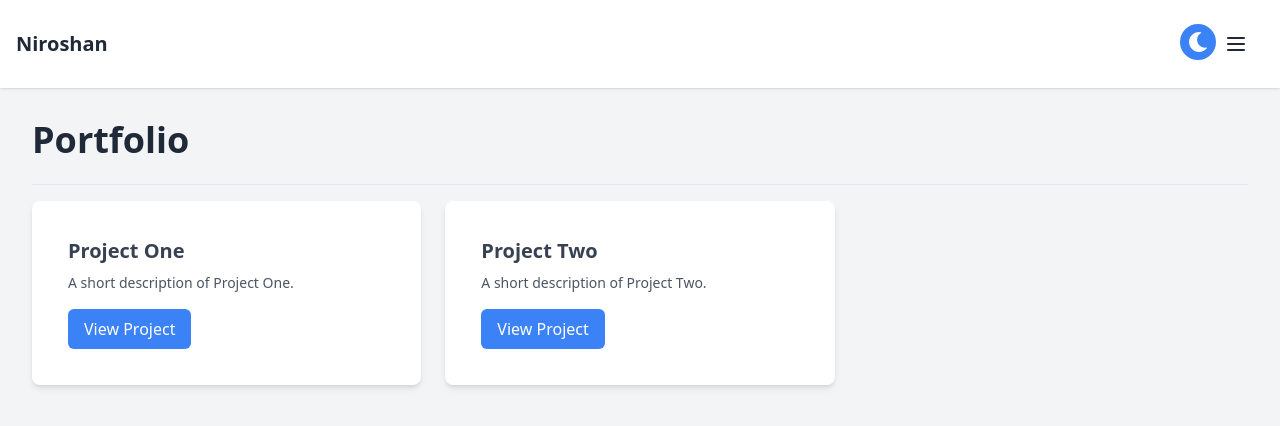
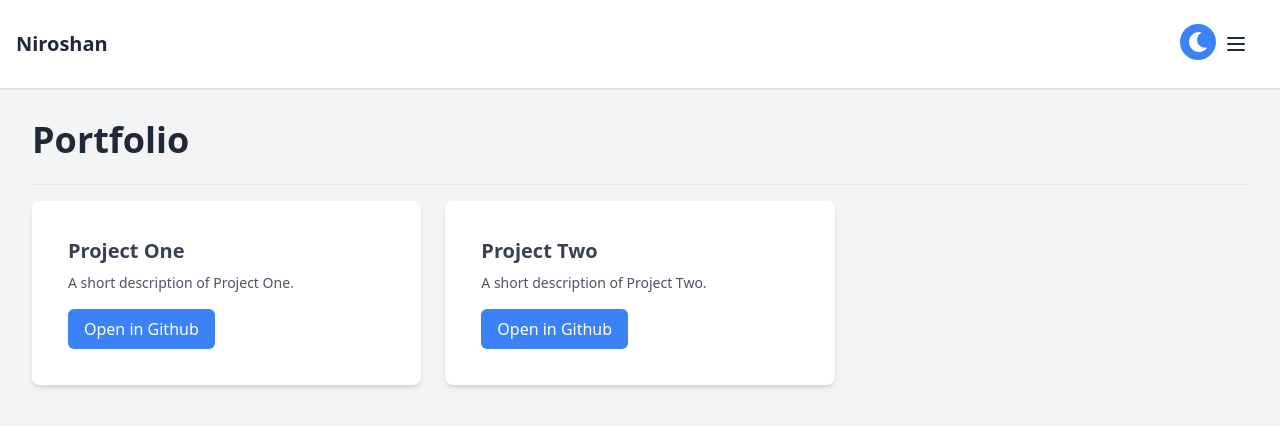
Before and after one commit to Niroshan2812/NiroshanPortfolio, a React (Vite) app in the folder portfolio/: page /portfolio in a window 1280 px wide. Shown: the top 426 px of the page. Built offline with nearby package versions, Linux system fonts and the light colour scheme.

Commit message:
changers in Portfolio

```diff
--- a/portfolio/src/screen/portfolio/Portfolio.tsx
+++ b/portfolio/src/screen/portfolio/Portfolio.tsx
@@ -41,7 +41,7 @@ function Portfolio() {
                 <div key={project.id} className={styles.card} >
                     <h2 className={styles.cardTitle}>{project.name}</h2>
                     <p className={styles.cardDescription}>{project.shortDescription}</p>
-                    <button className={styles.cardButton} onClick={()=>handleCardClick(project)}>View Project</button>
+                    <button className={styles.cardButton} onClick={()=>handleCardClick(project)}>Open in Github</button>
                 </div>
             ))}
 
```
